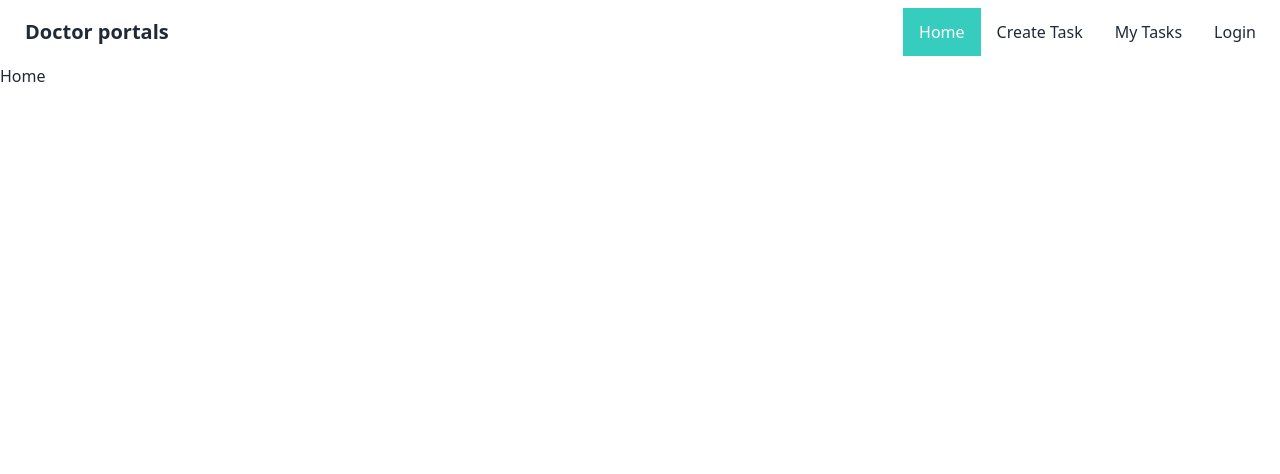
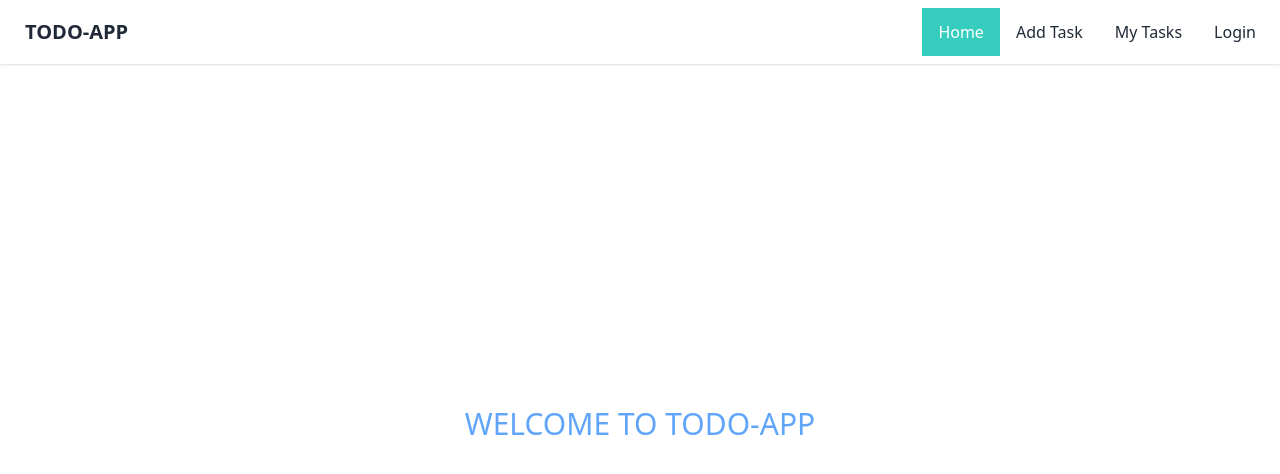
Before and after one commit to habiburrahman26/todo-app, a React (Create React App) app: page / in a window 1280 px wide. Shown: the top 474 px of the page. Built offline with nearby package versions, Linux system fonts and the light colour scheme; no server answers.

Commit message:
add task from

```diff
--- a/src/App.js
+++ b/src/App.js
@@ -1,15 +1,19 @@
 import { Route, Routes } from 'react-router-dom';
+import AddTask from './components/pages/AddTask/AddTask';
 import Home from './components/pages/Home/Home';
 import Login from './components/pages/Login/Login';
+import MyTask from './components/pages/MyTask/MyTask';
 import Registration from './components/pages/Resistration/Registration';
 import Navbar from './components/Shared/Navbar';
 
 function App() {
   return (
-    <div>
+    <div className='overflow-hidden w-full h-[90vh]'>
       <Navbar />
       <Routes>
         <Route path="/" element={<Home />} />
+        <Route path="/addTask" element={<AddTask />} />
+        <Route path="/myTask" element={<MyTask />} />
         <Route path="/login" element={<Login />} />
         <Route path="/signup" element={<Registration />} />
       </Routes>
--- a/src/components/Shared/Navbar.js
+++ b/src/components/Shared/Navbar.js
@@ -26,10 +26,10 @@ const Navbar = () => {
     </li>
     <li>
       <NavLink
-        to="/createTask"
+        to="/addTask"
         className={({ isActive }) => (isActive ? 'bg-accent text-white' : '')}
       >
-        Create Task
+        Add Task
       </NavLink>
     </li>
     <li>
@@ -64,7 +64,7 @@ const Navbar = () => {
   );
 
   return (
-    <div className="navbar bg-base-100">
+    <div className="navbar bg-base-100 shadow">
       <div className="navbar-start">
         <div className="dropdown">
           <label tabIndex="0" className="btn btn-ghost lg:hidden">
@@ -91,7 +91,7 @@ const Navbar = () => {
           </ul>
         </div>
         <Link to="/" className="btn btn-ghost normal-case text-xl">
-          Doctor portals
+          TODO-APP
         </Link>
       </div>
       <div className="navbar-end">
--- /dev/null
+++ b/src/components/pages/AddTask/AddTask.js
@@ -0,0 +1,26 @@
+import React from 'react';
+
+const AddTask = () => {
+  return (
+    <div className="shadow-lg max-w-md p-8 mx-auto mt-20">
+      <h2 className="text-3xl text-center mb-8">Add Task</h2>
+      <form className="flex flex-col items-center gap-3">
+        <input
+          type="text"
+          placeholder="Task..."
+          class="input input-bordered w-full max-w-xs"
+        />
+        <textarea
+          class="textarea textarea-bordered w-full max-w-xs"
+          placeholder="Description..."
+          rows="4"
+        ></textarea>
+        <button type="submit" className="btn btn-primary">
+          Add Task
+        </button>
+      </form>
+    </div>
+  );
+};
+
+export default AddTask;
--- a/src/components/pages/Home/Home.js
+++ b/src/components/pages/Home/Home.js
@@ -1,9 +1,11 @@
-import React from 'react'
+import React from 'react';
 
 const Home = () => {
   return (
-    <div>Home</div>
-  )
-}
+    <div className="flex items-center justify-center w-screen h-[90vh]">
+      <h2 className="text-3xl text-blue-400 uppercase">Welcome to todo-app</h2>
+    </div>
+  );
+};
 
-export default Home
+export default Home;
--- /dev/null
+++ b/src/components/pages/MyTask/MyTask.js
@@ -0,0 +1,9 @@
+import React from 'react'
+
+const MyTask = () => {
+  return (
+    <div>MyTask</div>
+  )
+}
+
+export default MyTask
```
